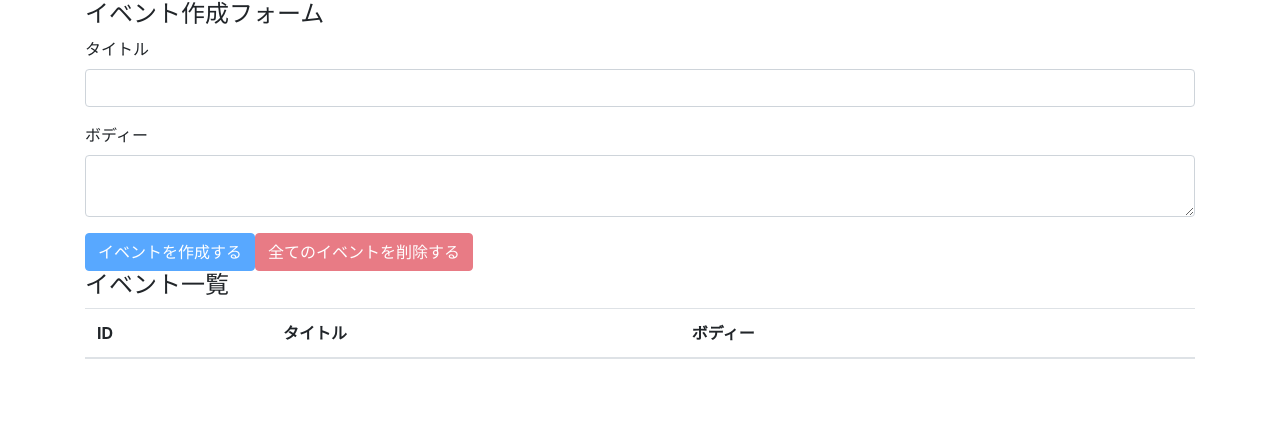
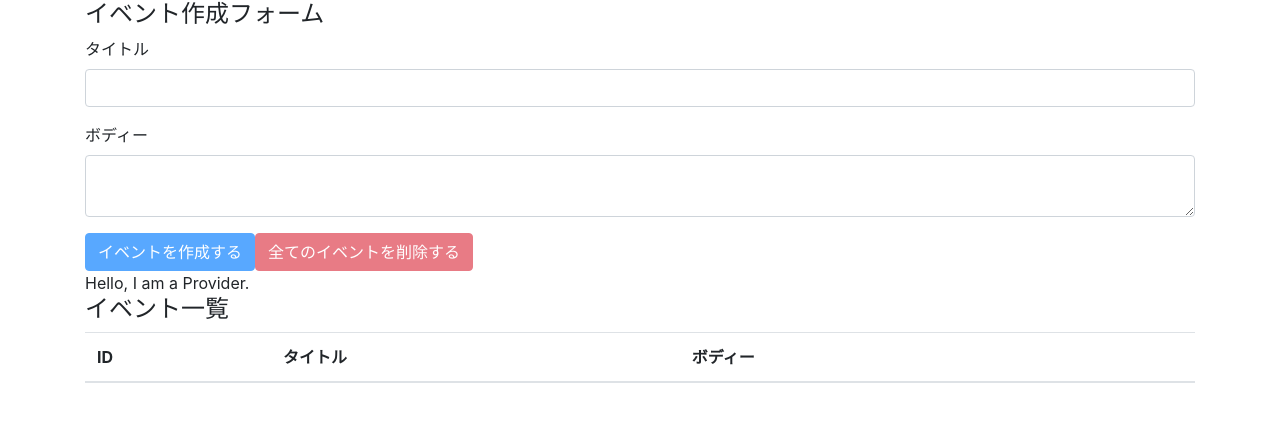
Before and after one commit to tanigawa114/react-hooks-101, a React (Create React App) app: page / in a window 1280 px wide. Shown: the top 422 px of the page. Built offline with nearby package versions, Linux system fonts and the light colour scheme.

Commit message:
setup react context provider

```diff
--- a/src/components/App.js
+++ b/src/components/App.js
@@ -2,16 +2,21 @@
 import "bootstrap/dist/css/bootstrap.min.css";
 import EventForm from "./EventForm";
 import Events from "./Events";
+import AppContext from "../contexts/AppContext";
 import reducer from "../reducers";
+
+console.log(AppContext);
 
 const App = () => {
   const [state, dispatch] = useReducer(reducer, []);
 
   return (
-    <div className="container">
-      <EventForm state={state} dispatch={dispatch} />
-      <Events state={state} dispatch={dispatch} />
-    </div>
+    <AppContext.Provider value={"Hello, I am a Provider."}>
+      <div className="container">
+        <EventForm state={state} dispatch={dispatch} />
+        <Events state={state} dispatch={dispatch} />
+      </div>
+    </AppContext.Provider>
   );
 };
 
--- a/src/components/Events.js
+++ b/src/components/Events.js
@@ -1,9 +1,12 @@
-import React from "react";
+import React, { useContext } from "react";
 import Event from "./Event";
+import AppContext from "../contexts/AppContext";
 
 const Events = ({ state, dispatch }) => {
+  const value = useContext(AppContext);
   return (
     <>
+      <div>{value}</div>
       <h4>イベント一覧</h4>
       <table className="table table-hover">
         <thead>
--- a/src/contexts/AppContext.js
+++ b/src/contexts/AppContext.js
@@ -1,5 +1,5 @@
-import { createConext } from "react";
+import { createContext } from "react";
 
-const AppContext = createConext();
+const AppContext = createContext();
 
 export default AppContext;
```
